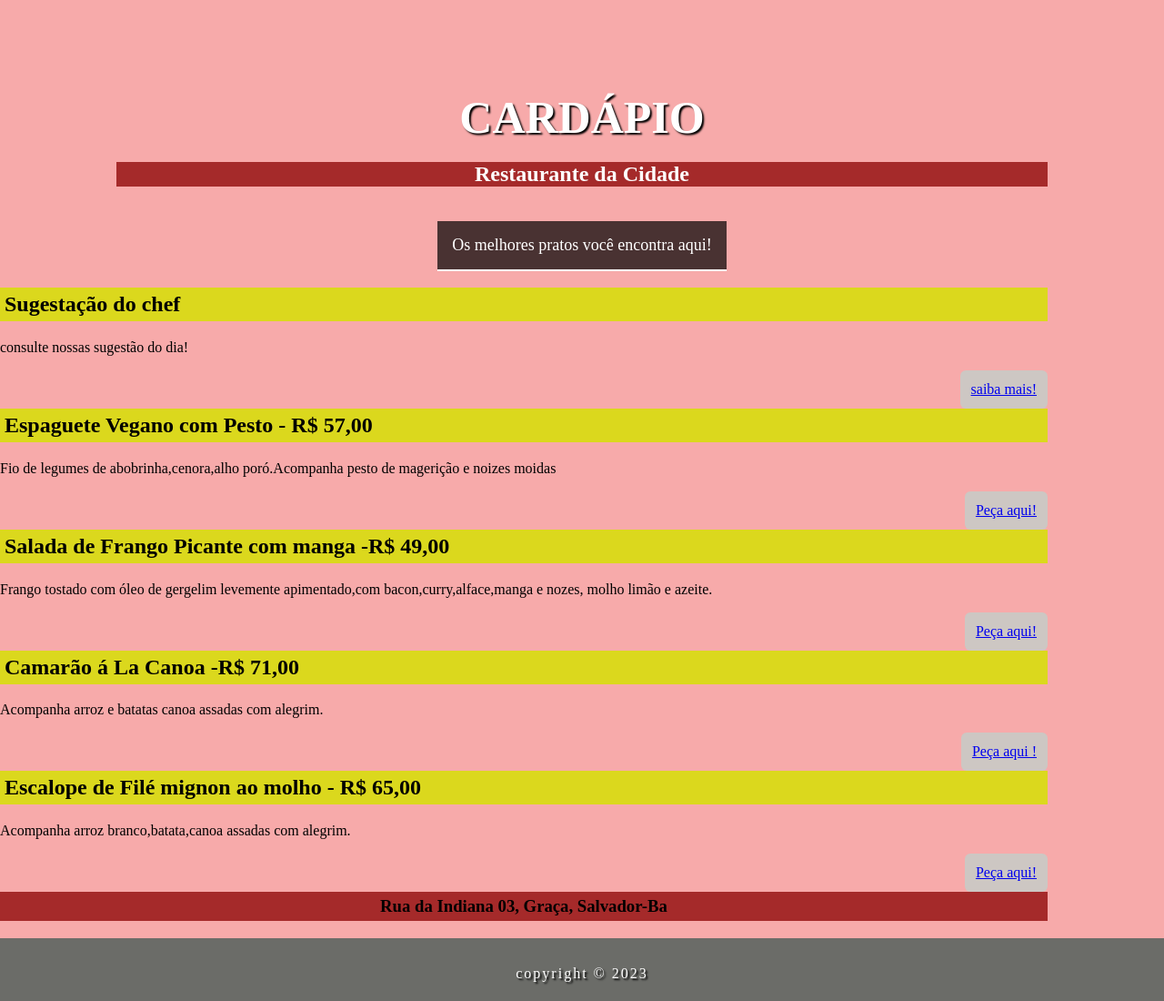
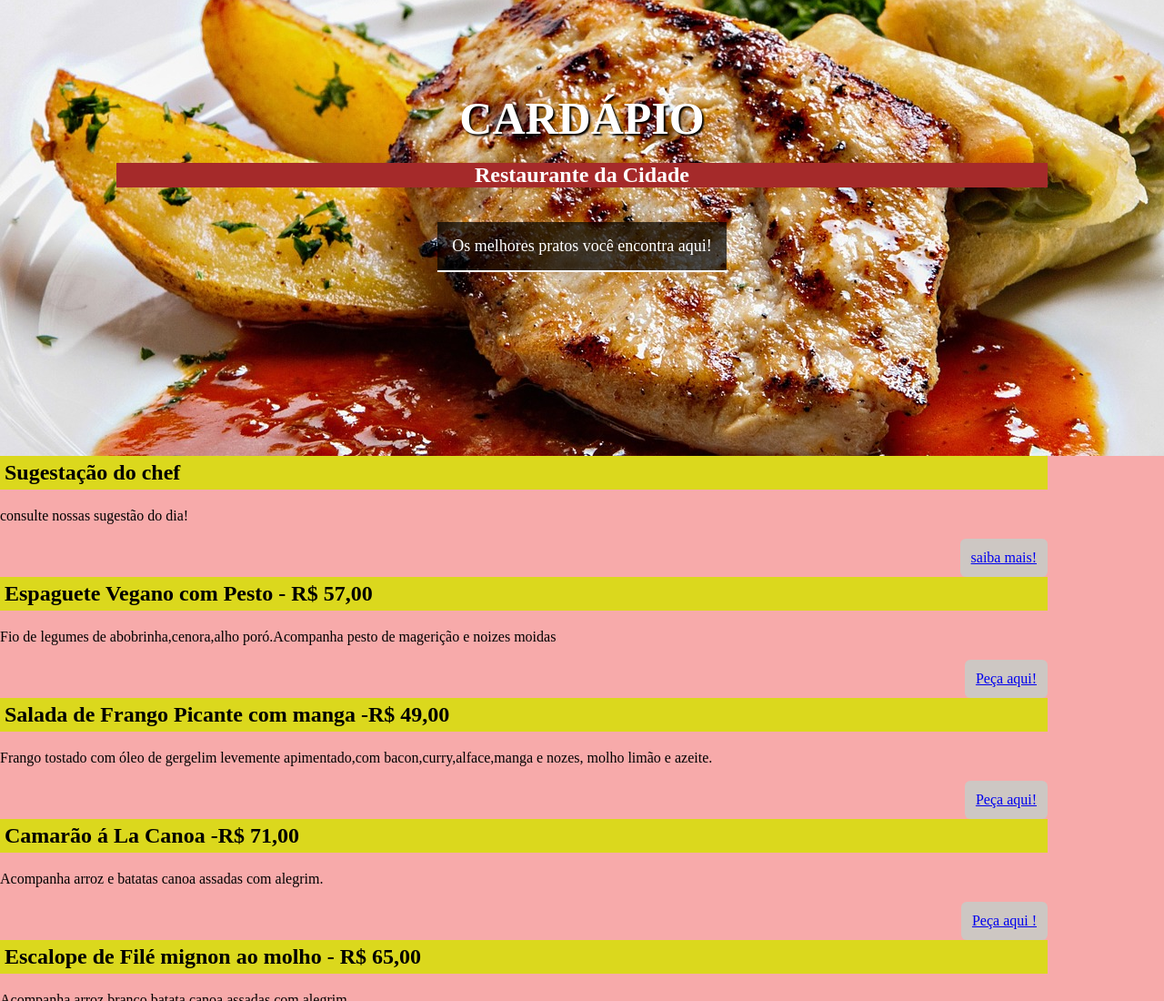
Before and after one commit to Alinelsantana/aline, a plain HTML site: page index.html in a window 1280 px wide. Shown: the top 1100 px of the page at 91% size. Drawn offline with Linux system fonts and the light colour scheme.

Commit message:
Update cardapio.css

```diff
--- a/cardapio.css
+++ b/cardapio.css
@@ -4,8 +4,8 @@ body{
     background-color:rgb(247, 170, 170);
 }
 
-.ret00{
-    background-image: url(../aline/imagem2/imagem19.jpg);
+.rest00{
+    background-image:url(../aline/imagem2/imagem19.jpg);
 height: 500px;
 background-size: cover ;
 background-position: right center;
```
